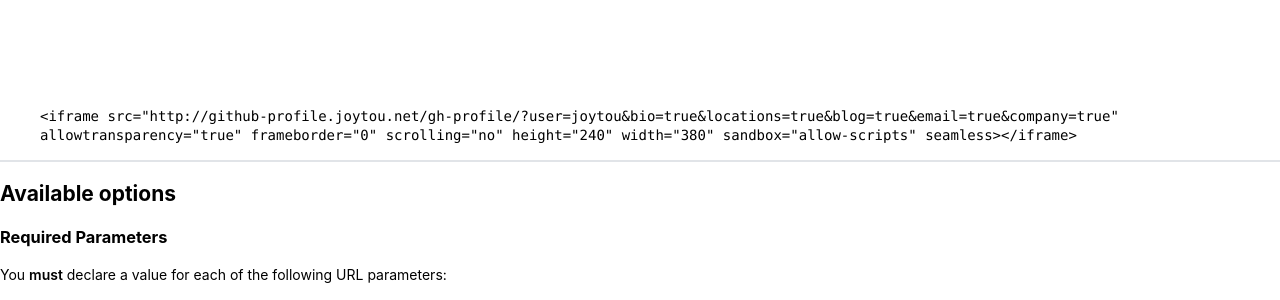
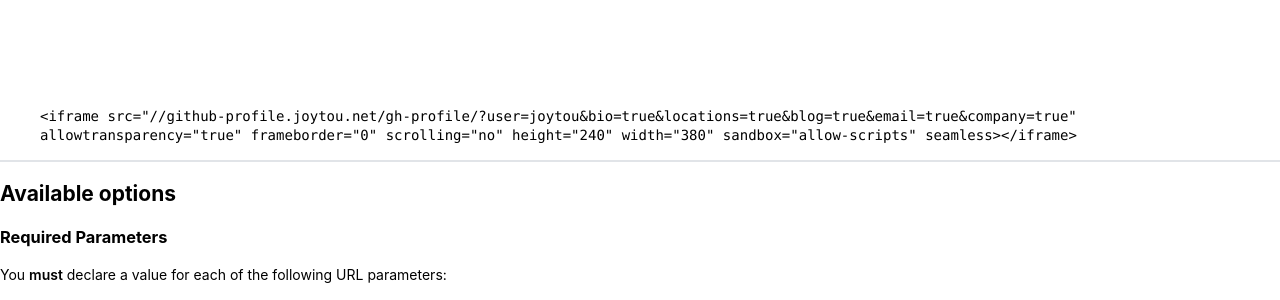
Before and after one commit to joytou/github-profile, a Jekyll site: the page built from index.md, in a window 1280 px wide. Shown: the part 409-709 px from the top of the page. Built offline with Jekyll 4.4.1, drawn with Linux system fonts in a browser that asks for light colours; our own code applies the rules of GitHub Pages for plain Markdown files.

Commit message:
Modify: Fixed that can't used in https.

```diff
--- a/index.md
+++ b/index.md
@@ -10,9 +10,9 @@ Showcase your GitHub account's profile with GitHub offical page style.
 -------
 
 ## Examples
- <iframe src="http://github-profile.joytou.net/gh-profile/?user=joytou&bio=true&locations=true&blog=true&email=true&company=true" allowtransparency="true" frameborder="0" scrolling="no" height="240" width="380" sandbox="allow-scripts" seamless></iframe>
+ <iframe src="//github-profile.joytou.net/gh-profile/?user=joytou&bio=true&locations=true&blog=true&email=true&company=true" allowtransparency="true" frameborder="0" scrolling="no" height="240" width="380" sandbox="allow-scripts" seamless></iframe>
 {% highlight html%}
-<iframe src="http://github-profile.joytou.net/gh-profile/?user=joytou&bio=true&locations=true&blog=true&email=true&company=true" allowtransparency="true" frameborder="0" scrolling="no" height="240" width="380" sandbox="allow-scripts" seamless></iframe>
+<iframe src="//github-profile.joytou.net/gh-profile/?user=joytou&bio=true&locations=true&blog=true&email=true&company=true" allowtransparency="true" frameborder="0" scrolling="no" height="240" width="380" sandbox="allow-scripts" seamless></iframe>
 {% endhighlight %}
 
 -------
```
Also changed, not shown: README.md.
